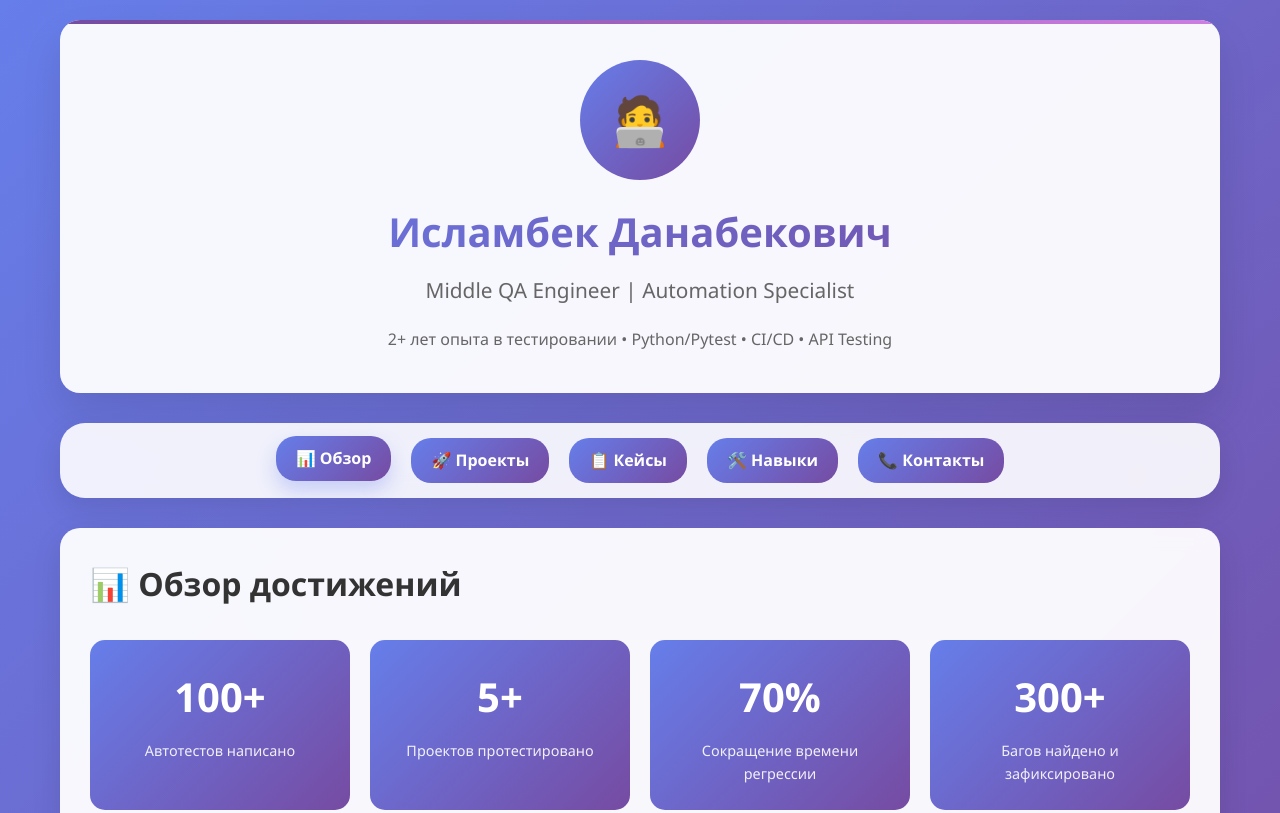
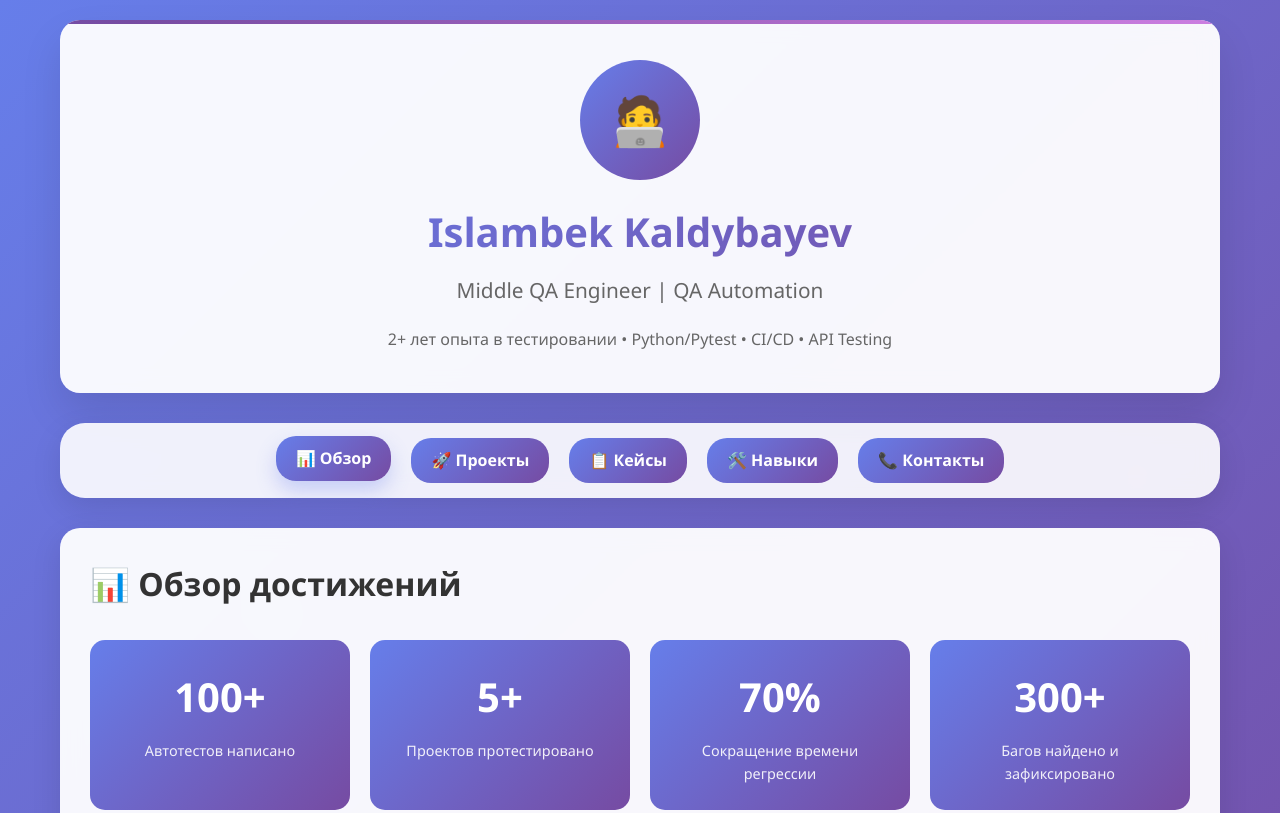
Before and after one commit to Islamdevcom/myportfolio, a plain HTML site: page index.html in a window 1280 px wide. Shown: the top 813 px of the page. Drawn offline with Linux system fonts and the light colour scheme.

Commit message:
Update index.html

```diff
--- a/index.html
+++ b/index.html
@@ -3,7 +3,7 @@
 <head>
     <meta charset="UTF-8">
     <meta name="viewport" content="width=device-width, initial-scale=1.0">
-    <title>Исламбек Данабекович | QA Portfolio</title>
+    <title>Islambek Kaldybayev | QA Portfolio</title>
     <style>
         * {
             margin: 0;
@@ -449,8 +449,8 @@
         <!-- Header -->
         <header class="header">
             <div class="profile-pic">🧑‍💻</div>
-            <h1>Исламбек Данабекович</h1>
-            <div class="title">Middle QA Engineer | Automation Specialist</div>
+            <h1>Islambek Kaldybayev</h1>
+            <div class="title">Middle QA Engineer | QA Automation </div>
             <p style="margin-top: 15px; color: #666;">2+ лет опыта в тестировании • Python/Pytest • CI/CD • API Testing</p>
         </header>
 
@@ -1038,4 +1038,5 @@
         });
     </script>
 </body>
+
 </html>
```
